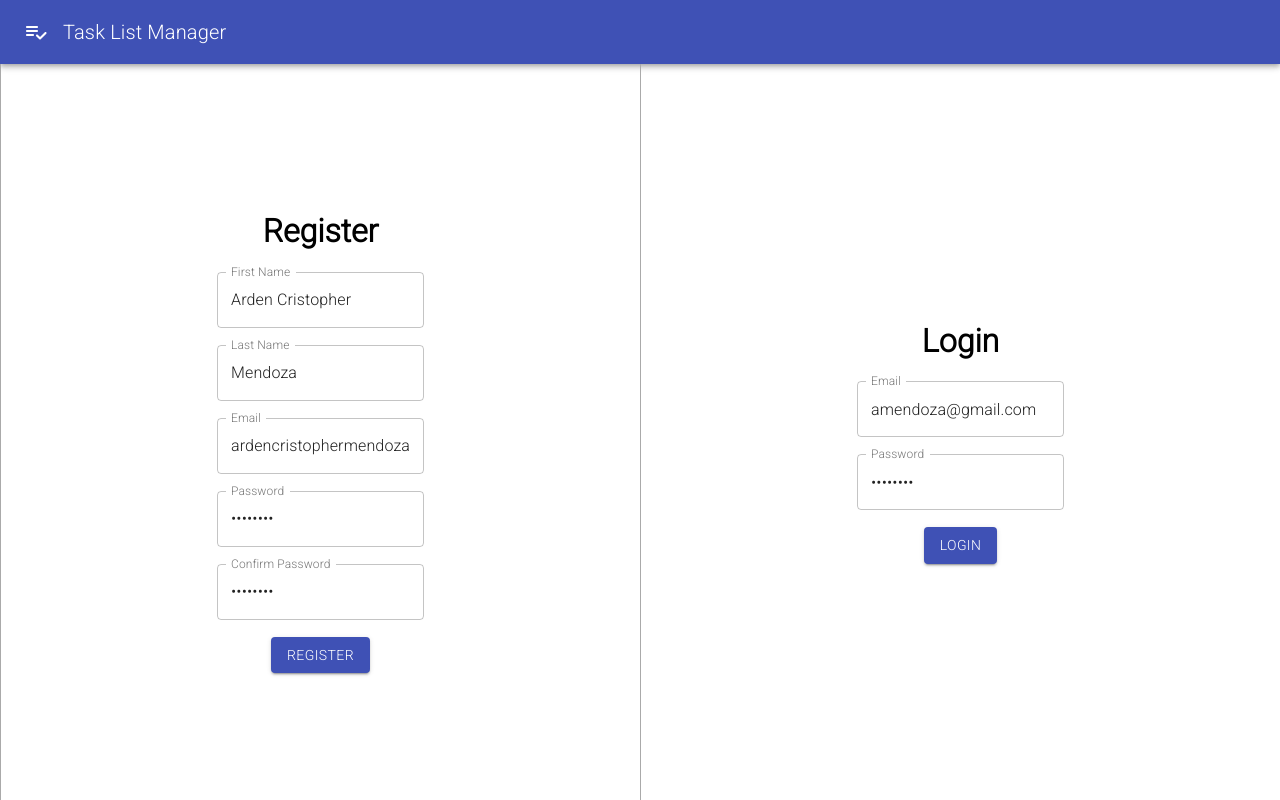
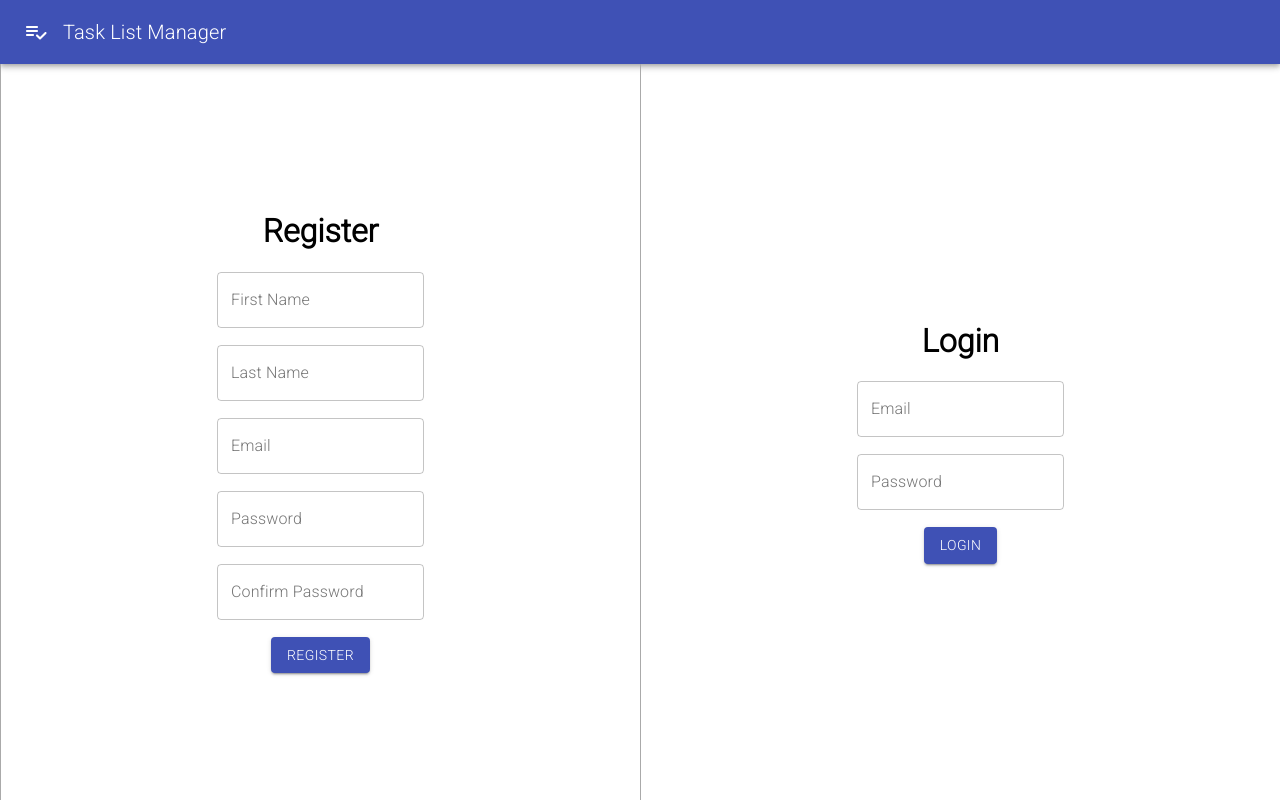
Before and after one commit to ArdenMendoza/.NetAPIToReact, a React (Create React App) app in the folder usertaskmanagement/: page / in a window 1280 px wide. Built offline with nearby package versions, Linux system fonts and the light colour scheme.

Commit message:
Removed Default values

```diff
--- a/usertaskmanagement/src/components/registerForm.js
+++ b/usertaskmanagement/src/components/registerForm.js
@@ -6,11 +6,11 @@ import { Button, TextField, Snackbar } from '@material-ui/core';
 
 import { CommonFunctions } from '../common/commonFunctions'
 const initialValues = {
-    regFirstName: 'Arden Cristopher',
-    regLastName: 'Mendoza',
-    regEmail: 'ardencristophermendoza@gmail.com', // 'amendoza@gmail.com',
-    regPassword: 'testpass', // 'testpass'
-    regConfirmPassword: 'testpass'
+    regFirstName: '',
+    regLastName: '',
+    regEmail: '',
+    regPassword: '',
+    regConfirmPassword: ''
 }
 
 
--- a/usertaskmanagement/src/pages/LoginPage.js
+++ b/usertaskmanagement/src/pages/LoginPage.js
@@ -6,8 +6,8 @@ import RegistrationPage from '../components/RegisterForm';
 
 import { CommonFunctions } from '../common/commonFunctions'
 const initialValues = {
-    email: 'amendoza@gmail.com',
-    password: 'testpass'
+    email: '',
+    password: ''
 }
 
 const LoginPage = (props) => {
```
